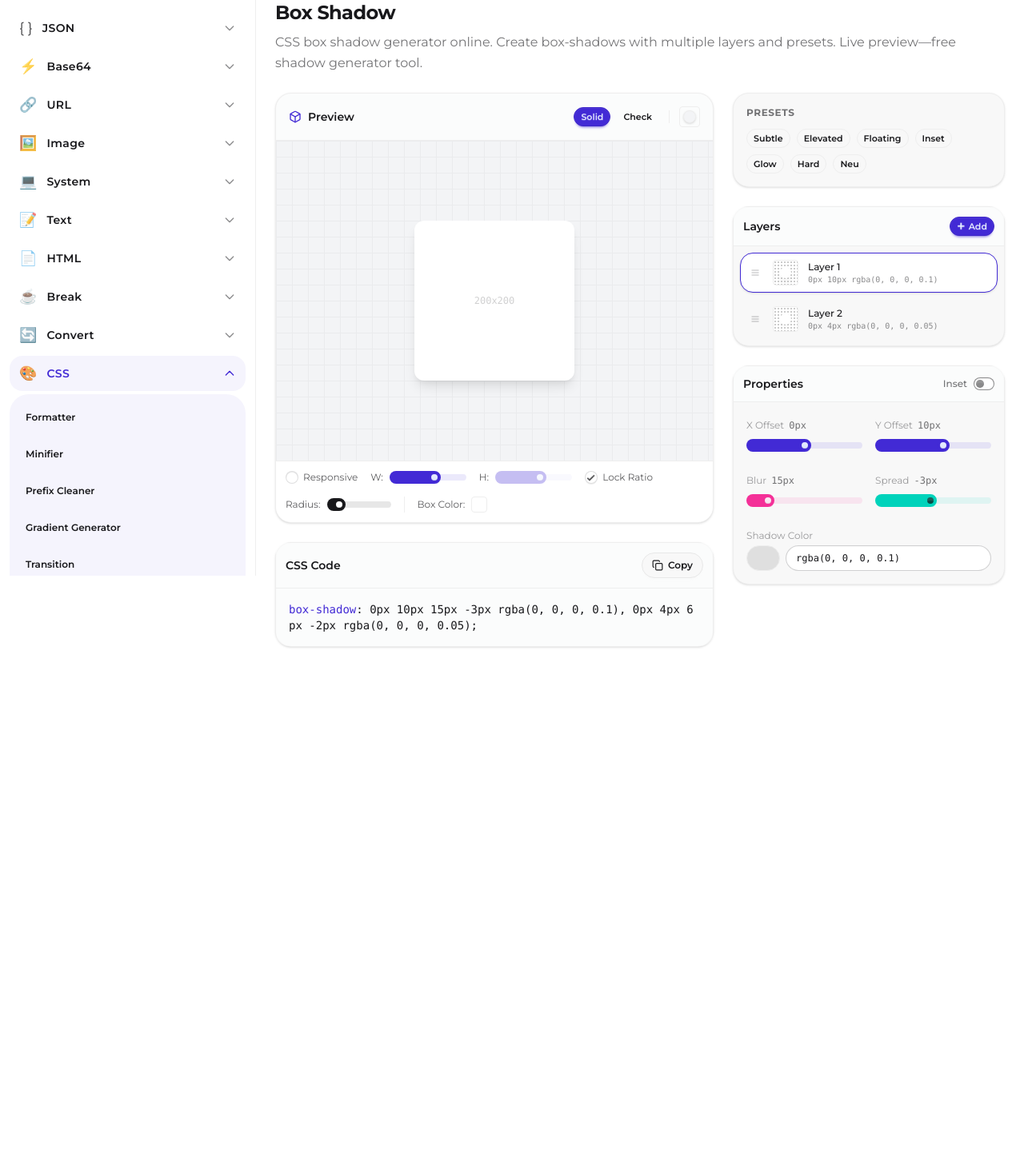
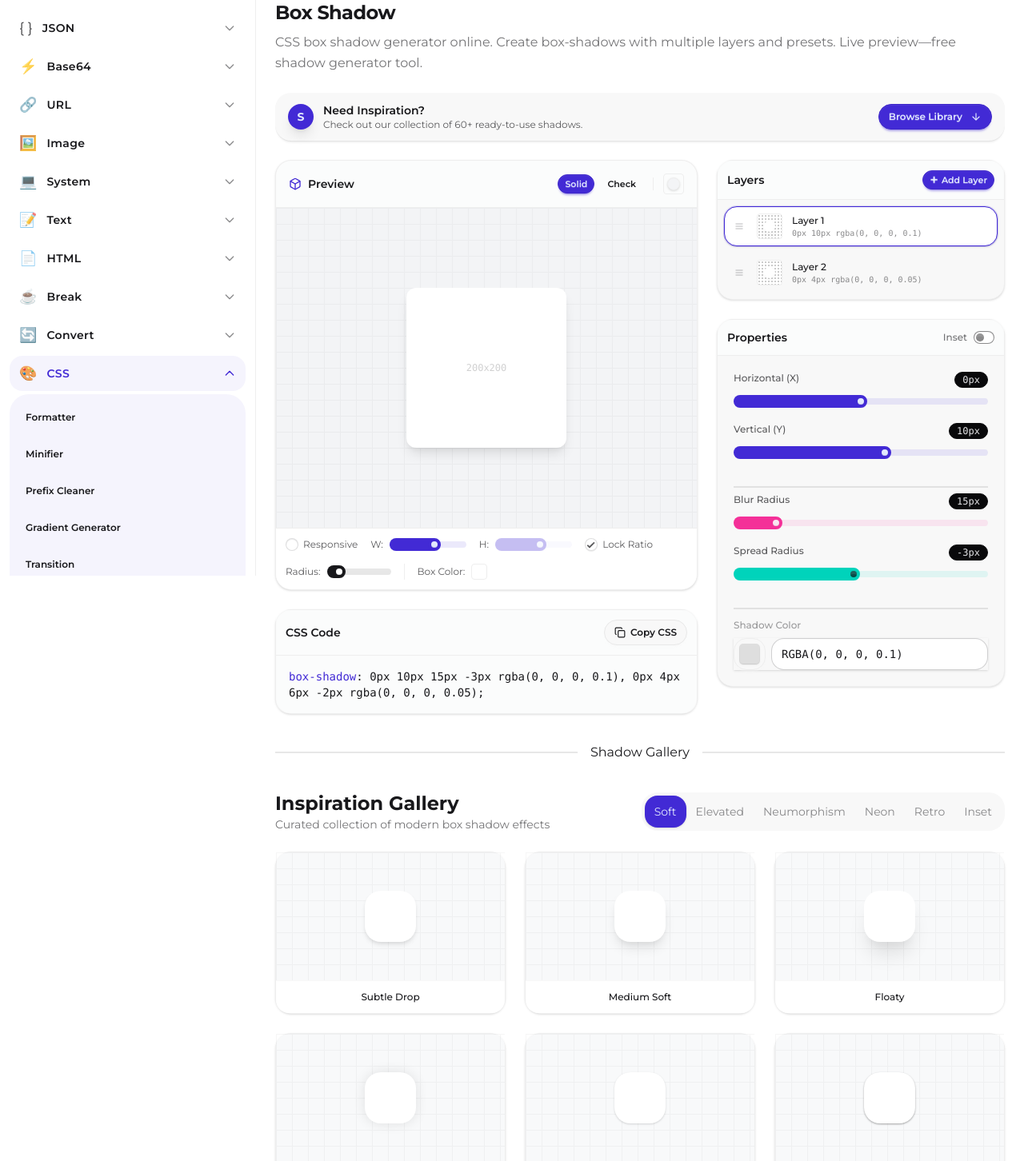
Before and after one commit to ronny8877/onedev, a SvelteKit app: page /css/box-shadow in a window 1280 px wide. Shown: the part 80-1532 px from the top of the page at 80% size. Before the commit the page ends 913 px from the top, so only its background shows below. Built offline with nearby package versions, Linux system fonts and the light colour scheme.

Commit message:
refactor: polished box-shadow tool

```diff
--- a/src/routes/css/box-shadow/+page.svelte
+++ b/src/routes/css/box-shadow/+page.svelte
@@ -2,6 +2,7 @@
 	import ToolWrapper from '$lib/components/ui/ToolWrapper.svelte';
 	import CopyButton from '$lib/components/ui/CopyButton.svelte';
 	import { generateBoxShadow, type BoxShadowConfig } from '$lib/utils/css-utils';
+	import { softShadows, elevatedShadows, neumorphicShadows, neonShadows, retroShadows, insetShadows } from './shadows';
 
 	let shadows = $state<BoxShadowConfig[]>([
 		{ x: 0, y: 10, blur: 15, spread: -3, color: 'rgba(0, 0, 0, 0.1)', inset: false },
@@ -20,6 +21,21 @@
 	let lockAspectRatio = $state(true);
 	let isResponsive = $state(false); // If true, box takes % width of container
 
+	// Library State
+	let activeLibraryTab = $state<'soft' | 'elevated' | 'neumorphism' | 'neon' | 'retro' | 'inset'>('soft');
+	let librarySection: HTMLElement;
+
+	let activeLibraryShadows = $derived.by(() => {
+		switch (activeLibraryTab) {
+			case 'soft': return softShadows;
+			case 'elevated': return elevatedShadows;
+			case 'neumorphism': return neumorphicShadows;
+			case 'neon': return neonShadows;
+			case 'retro': return retroShadows;
+			case 'inset': return insetShadows;
+		}
+	});
+
 	function addShadow() {
 		shadows = [...shadows, { x: 0, y: 10, blur: 20, spread: 0, color: 'rgba(0, 0, 0, 0.15)', inset: false }];
 		selectedShadow = shadows.length - 1;
@@ -32,32 +48,22 @@
 		}
 	}
 
-	// Presets
-	const presets = [
-		{ name: 'Subtle', shadows: [{ x: 0, y: 1, blur: 3, spread: 0, color: 'rgba(0, 0, 0, 0.1)', inset: false }] },
-		{ name: 'Elevated', shadows: [{ x: 0, y: 4, blur: 6, spread: -1, color: 'rgba(0, 0, 0, 0.1)', inset: false }, { x: 0, y: 2, blur: 4, spread: -2, color: 'rgba(0, 0, 0, 0.1)', inset: false }] },
-		{ name: 'Floating', shadows: [{ x: 0, y: 10, blur: 15, spread: -3, color: 'rgba(0, 0, 0, 0.1)', inset: false }, { x: 0, y: 4, blur: 6, spread: -4, color: 'rgba(0, 0, 0, 0.1)', inset: false }] },
-		{ name: 'Inset', shadows: [{ x: 0, y: 2, blur: 4, spread: 0, color: 'rgba(0, 0, 0, 0.2)', inset: true }] },
-		{ name: 'Glow', shadows: [{ x: 0, y: 0, blur: 20, spread: 0, color: 'rgba(59, 130, 246, 0.5)', inset: false }] },
-		{ name: 'Hard', shadows: [{ x: 4, y: 4, blur: 0, spread: 0, color: 'rgba(0, 0, 0, 0.25)', inset: false }] },
-		{ name: 'Neu', shadows: [{ x: -9, y: -9, blur: 16, spread: 0, color: 'rgba(255,255,255, 1)', inset: false }, { x: 9, y: 9, blur: 16, spread: 0, color: 'rgba(209,217,230, 1)', inset: false }] }
-	];
-
-	function applyPreset(preset: typeof presets[0]) {
-		shadows = preset.shadows.map((s, i) => ({ ...s }));
-		if (preset.name === 'Neu') {
-			previewBgColor = '#e0e5ec';
-			previewBoxColor = '#e0e5ec';
-			previewBgType = 'solid';
-		} else {
-			previewBgColor = '#f3f4f6';
-			previewBoxColor = '#ffffff';
-			previewBgType = 'solid';
-		}
-		selectedShadow = 0;
+	// Presets (Kept for quick access, simplified)
+	function applyPreset(preset: typeof softShadows[0]) {
+		// Parse minimal preset object or full shadow definition
+		// For the gallery, we have 'css' string, we need to parse it or just use it.
+		// But our tool works with objects.
+		// For simplicity in this tool, the library just copies CSS.
+		// BUT, user might want to EDIT library shadows.
+		// Parsing complex box-shadow strings is hard.
+		// For now, let's keep the library as "Copy CSS" mainly,
+		// OR we try to parse simple ones.
+		// Given complexity, let's keep Library as "Copy CSS" for now, and rely on internal presets for editing.
 	}
 
-	let current = $derived(shadows[selectedShadow] || shadows[0]);
+	function scrollToLibrary() {
+		librarySection?.scrollIntoView({ behavior: 'smooth' });
+	}
 
 	function updateSize(dim: 'width' | 'height', val: number) {
 		if (dim === 'width') {
@@ -71,9 +77,26 @@
 </script>
 
 <ToolWrapper
-	keywords={['box shadow', 'css shadow', 'shadow generator', 'drop shadow', 'css effects']}
+	keywords={['box shadow generator', 'css box shadow', 'drop shadow css', 'neumorphism generator', 'css glow effect', 'shadow maker']}
 >
-	<div class="grid lg:grid-cols-[1fr_340px] gap-6 items-start">
+	<!-- Top Notification -->
+	<div class="alert border-none mb-6 rounded-xl flex items-center justify-between">
+		<div class="flex items-center gap-3">
+			<div class="w-8 h-8 rounded-full bg-primary flex items-center justify-center text-primary-content font-bold shadow-lg">
+				S
+			</div>
+			<div>
+				<h3 class="font-semibold text-sm">Need Inspiration?</h3>
+				<p class="text-xs opacity-70">Check out our collection of 60+ ready-to-use shadows.</p>
+			</div>
+		</div>
+		<button class="btn btn-sm btn-primary" onclick={scrollToLibrary}>
+			Browse Library
+			<svg xmlns="http://www.w3.org/2000/svg" width="14" height="14" viewBox="0 0 24 24" fill="none" stroke="currentColor" stroke-width="2" stroke-linecap="round" stroke-linejoin="round" class="ml-1"><path d="M12 5v14M5 12l7 7 7-7"/></svg>
+		</button>
+	</div>
+
+	<div class="grid lg:grid-cols-[1fr_360px] gap-6 items-start">
 		<!-- Left Col: Preview & Bottom Code -->
 		<div class="space-y-6">
 			<!-- Main Preview Canvas -->
@@ -211,7 +234,7 @@
 			<div class="card bg-base-200 border border-base-300 shadow-sm">
 				<div class="p-3 border-b border-base-300 flex items-center justify-between bg-base-100/50">
 					<h3 class="text-sm font-semibold">CSS Code</h3>
-					<CopyButton text={`box-shadow: ${cssOutput};`} label="Copy" size="sm" />
+					<CopyButton text={`box-shadow: ${cssOutput};`} label="Copy CSS" size="sm" />
 				</div>
 				<div class="p-4 bg-base-100/50 font-mono text-sm overflow-x-auto whitespace-pre-wrap break-all rounded-b-2xl">
 					<span class="text-primary">box-shadow</span>: {cssOutput};
@@ -222,29 +245,12 @@
 		<!-- Right Col: Controls -->
 		<div class="flex flex-col gap-6">
 
-			<!-- Presets -->
-			<div class="card bg-base-200 border border-base-300 shadow-sm">
-				<div class="p-4">
-					<h3 class="text-xs font-bold uppercase tracking-wider opacity-60 mb-3">Presets</h3>
-					<div class="flex flex-wrap gap-2">
-						{#each presets as preset}
-							<button
-								class="btn btn-xs {JSON.stringify(shadows) === JSON.stringify(preset.shadows) ? 'btn-primary' : 'btn-ghost border-base-300'}"
-								onclick={() => applyPreset(preset)}
-							>
-								{preset.name}
-							</button>
-						{/each}
-					</div>
-				</div>
-			</div>
-
 			<!-- Layers List -->
 			<div class="card bg-base-200 border border-base-300 shadow-sm">
 				<div class="p-3 border-b border-base-300 flex items-center justify-between bg-base-100/50">
 					<h3 class="text-sm font-semibold">Layers</h3>
 					<button class="btn btn-xs btn-primary gap-1" onclick={addShadow}>
-						<span class="text-lg leading-none">+</span> Add
+						<span class="text-lg leading-none">+</span> Add Layer
 					</button>
 				</div>
 				<div class="max-h-[240px] overflow-y-auto custom-scrollbar p-2 space-y-2">
@@ -252,7 +258,7 @@
 						<!-- svelte-ignore a11y_interactive_supports_focus -->
 						<div
 							class="group relative flex items-center gap-3 p-2 rounded-lg cursor-pointer transition-all border
-								{selectedShadow === index ? 'bg-base-100 border-primary shadow-sm' : 'hover:bg-base-100/50 border-transparent hover:border-base-300'}"
+								{selectedShadow === index ? 'bg-base-100 border-primary shadow-sm ring-1 ring-primary/20' : 'hover:bg-base-100/50 border-transparent hover:border-base-300'}"
 							onclick={() => selectedShadow = index}
 							role="button"
 							onkeydown={(e) => e.key === 'Enter' && (selectedShadow = index)}
@@ -304,60 +310,73 @@
 					</div>
 				</div>
 
-				<div class="p-4 space-y-5">
-					<!-- Position 2D Pad (Conceptual - implemented as sliders for robustness) -->
-					<div class="grid grid-cols-2 gap-4">
+				<div class="p-5 space-y-6">
+
+					<!-- X / Y Position -->
+					<div class="space-y-4">
 						<div class="form-control">
-							<label class="label p-0 mb-1">
-								<span class="label-text text-xs opacity-70">X Offset</span>
-								<span class="label-text-alt font-mono text-xs">{shadows[selectedShadow].x}px</span>
-							</label>
-							<input type="range" bind:value={shadows[selectedShadow].x} min="-50" max="50" class="range range-xs range-primary"/>
+							<div class="flex justify-between mb-1">
+								<span class="text-xs font-medium opacity-70">Horizontal (X)</span>
+								<span class="font-mono text-xs badge badge-neutral badge-sm">{shadows[selectedShadow].x}px</span>
+							</div>
+							<input type="range" bind:value={shadows[selectedShadow].x} min="-50" max="50" class="range range-xs range-primary w-full"/>
 						</div>
 						<div class="form-control">
-							<label class="label p-0 mb-1">
-								<span class="label-text text-xs opacity-70">Y Offset</span>
-								<span class="label-text-alt font-mono text-xs">{shadows[selectedShadow].y}px</span>
-							</label>
-							<input type="range" bind:value={shadows[selectedShadow].y} min="-50" max="50" class="range range-xs range-primary"/>
+							<div class="flex justify-between mb-1">
+								<span class="text-xs font-medium opacity-70">Vertical (Y)</span>
+								<span class="font-mono text-xs badge badge-neutral badge-sm">{shadows[selectedShadow].y}px</span>
+							</div>
+							<input type="range" bind:value={shadows[selectedShadow].y} min="-50" max="50" class="range range-xs range-primary w-full"/>
 						</div>
 					</div>
 
-					<div class="grid grid-cols-2 gap-4">
+					<div class="divider my-0"></div>
+
+					<!-- Blur / Spread -->
+					<div class="space-y-4">
 						<div class="form-control">
-							<label class="label p-0 mb-1">
-								<span class="label-text text-xs opacity-70">Blur</span>
-								<span class="label-text-alt font-mono text-xs">{shadows[selectedShadow].blur}px</span>
-							</label>
-							<input type="range" bind:value={shadows[selectedShadow].blur} min="0" max="100" class="range range-xs range-secondary"/>
+							<div class="flex justify-between mb-1">
+								<span class="text-xs font-medium opacity-70">Blur Radius</span>
+								<span class="font-mono text-xs badge badge-neutral badge-sm">{shadows[selectedShadow].blur}px</span>
+							</div>
+							<input type="range" bind:value={shadows[selectedShadow].blur} min="0" max="100" class="range range-xs range-secondary w-full"/>
 						</div>
 						<div class="form-control">
-							<label class="label p-0 mb-1">
-								<span class="label-text text-xs opacity-70">Spread</span>
-								<span class="label-text-alt font-mono text-xs">{shadows[selectedShadow].spread}px</span>
-							</label>
-							<input type="range" bind:value={shadows[selectedShadow].spread} min="-50" max="50" class="range range-xs range-accent"/>
+							<div class="flex justify-between mb-1">
+								<span class="text-xs font-medium opacity-70">Spread Radius</span>
+								<span class="font-mono text-xs badge badge-neutral badge-sm">{shadows[selectedShadow].spread}px</span>
+							</div>
+							<input type="range" bind:value={shadows[selectedShadow].spread} min="-50" max="50" class="range range-xs range-accent w-full"/>
 						</div>
 					</div>
 
+					<div class="divider my-0"></div>
+
 					<!-- Color -->
 					<div class="form-control">
-						<label class="label p-0 mb-1">
-							<span class="label-text text-xs opacity-70">Shadow Color</span>
+						<label class="label p-0 mb-2">
+							<span class="label-text text-xs font-medium opacity-70">Shadow Color</span>
 						</label>
-						<div class="join w-full">
-							<div class="btn btn-sm btn-outline join-item px-1 border-base-300 hover:bg-transparent" style="background: {shadows[selectedShadow].color}">
-								<input type="color"
-									onchange={(e) => {
-										const hex = e.currentTarget.value;
-										// Convert hex to rgba to maintain transparency support if needed later,
-										// or just update string. For simple hex input:
-										shadows[selectedShadow].color = hex;
+
+						<div class="join w-full shadow-sm">
+							<div class="btn btn-square join-item relative hover:bg-base-200 border-base-300">
+								<div class="w-6 h-6 rounded shadow-sm ring-1 ring-base-content/10" style="background: {shadows[selectedShadow].color}"></div>
+								<input
+									type="color"
+									oninput={(e) => {
+										shadows[selectedShadow].color = (e.target as HTMLInputElement).value;
 									}}
-									class="opacity-0 w-8 h-full cursor-pointer"
+									value={shadows[selectedShadow].color}
+									class="absolute inset-0 opacity-0 w-full h-full cursor-pointer z-10"
+									title="Pick color"
 								/>
 							</div>
-							<input type="text" bind:value={shadows[selectedShadow].color} class="input input-sm input-bordered join-item w-full font-mono text-xs"/>
+							<input
+								type="text"
+								bind:value={shadows[selectedShadow].color}
+								class="input input-bordered join-item flex-1 font-mono uppercase text-sm"
+								placeholder="#000000"
+							/>
 						</div>
 					</div>
 				</div>
@@ -365,4 +384,65 @@
 
 		</div>
 	</div>
+
+	<!-- Shadow Library Section -->
+	<div class="divider my-10">Shadow Gallery</div>
+
+	<div class="flex flex-col gap-6" bind:this={librarySection}>
+		<div class="flex flex-col sm:flex-row items-start sm:items-center justify-between gap-4">
+			<div>
+				<h2 class="text-2xl font-bold">Inspiration Gallery</h2>
+				<p class="text-base-content/60 text-sm">Curated collection of modern box shadow effects</p>
+			</div>
+			<div class="tabs tabs-boxed bg-base-200 p-1 rounded-xl overflow-x-auto flex-nowrap max-w-full">
+				{#each ['soft', 'elevated', 'neumorphism', 'neon', 'retro', 'inset'] as type}
+					<button
+						class="tab tab-sm transition-all duration-300 rounded-lg whitespace-nowrap {activeLibraryTab === type ? 'tab-active bg-primary text-primary-content shadow-sm' : ''}"
+						onclick={() => activeLibraryTab = type as any}
+					>
+						{type.charAt(0).toUpperCase() + type.slice(1)}
+					</button>
+				{/each}
+			</div>
+		</div>
+
+		<div class="grid grid-cols-2 md:grid-cols-3 lg:grid-cols-3 gap-6">
+			{#each activeLibraryShadows as shadow}
+				<div class="group relative card bg-base-200 shadow-sm hover:shadow-md transition-all duration-300 overflow-visible border border-base-300 hover:-translate-y-1">
+					<!-- Preview Area -->
+					<div
+						class="h-40 w-full flex items-center justify-center p-6 rounded-t-2xl relative"
+						style="background-color: {shadow.bgColor || '#f8f9fa'};"
+					>
+						{#if shadow.type === 'neumorphism'}
+							<!-- Neumorphic specific styling context -->
+						{/if}
+
+						<!-- Grid pattern for transparent boxes if needed, or keeping it subtle -->
+						{#if !['neumorphism', 'neon'].includes(shadow.type)}
+							<div class="absolute inset-0 opacity-[0.03]" style="background-image: linear-gradient(#000 1px, transparent 1px), linear-gradient(90deg, #000 1px, transparent 1px); background-size: 20px 20px;"></div>
+						{/if}
+
+						<div
+							class="w-16 h-16 rounded-xl transition-all duration-300 z-5"
+							style="
+								background-color: {shadow.boxColor || 'white'};
+								box-shadow: {shadow.css};
+							"
+						></div>
+
+						<!-- Copy Overlay -->
+						<div class="absolute inset-0 flex items-center justify-center opacity-0 group-hover:opacity-100 transition-opacity duration-200 bg-base-300/40 backdrop-blur-[1px] rounded-t-2xl z-10">
+							<CopyButton text={`box-shadow: ${shadow.css};`} size="sm" label="Copy CSS" />
+						</div>
+					</div>
+
+					<!-- Label -->
+					<div class="p-3 bg-base-100 border-t border-base-200 z-10 rounded-b-2xl">
+						<div class="text-xs font-medium truncate text-center" title={shadow.name}>{shadow.name}</div>
+					</div>
+				</div>
+			{/each}
+		</div>
+	</div>
 </ToolWrapper>
--- /dev/null
+++ b/src/routes/css/box-shadow/shadows.ts
@@ -0,0 +1,94 @@
+export interface BoxShadowDef {
+	name: string;
+	css: string;
+	type: 'soft' | 'elevated' | 'neumorphism' | 'neon' | 'retro' | 'inset';
+	bgColor?: string; // Optional custom bg for preview
+	boxColor?: string; // Optional custom box color for preview
+}
+
+export const softShadows: BoxShadowDef[] = [
+	{ name: 'Subtle Drop', css: '0 4px 6px -1px rgba(0, 0, 0, 0.1), 0 2px 4px -1px rgba(0, 0, 0, 0.06)', type: 'soft' },
+	{ name: 'Medium Soft', css: '0 10px 15px -3px rgba(0, 0, 0, 0.1), 0 4px 6px -2px rgba(0, 0, 0, 0.05)', type: 'soft' },
+	{ name: 'Floaty', css: '0 20px 25px -5px rgba(0, 0, 0, 0.1), 0 10px 10px -5px rgba(0, 0, 0, 0.04)', type: 'soft' },
+	{ name: 'Dreamy', css: '0 0 15px rgba(0, 0, 0, 0.1)', type: 'soft' },
+	{ name: 'Clean', css: '0 1px 3px 0 rgba(0, 0, 0, 0.1), 0 1px 2px 0 rgba(0, 0, 0, 0.06)', type: 'soft' },
+	{ name: 'Material 1', css: '0 1px 3px rgba(0,0,0,0.12), 0 1px 2px rgba(0,0,0,0.24)', type: 'soft' },
+	{ name: 'Material 2', css: '0 3px 6px rgba(0,0,0,0.16), 0 3px 6px rgba(0,0,0,0.23)', type: 'soft' },
+];
+
+export const elevatedShadows: BoxShadowDef[] = [
+	{ name: 'High Lift', css: '0 25px 50px -12px rgba(0, 0, 0, 0.25)', type: 'elevated' },
+	{ name: 'Sharp Lift', css: '10px 10px 0px 0px rgba(0,0,0,0.1)', type: 'elevated' },
+	{ name: 'Layered', css: '0 1px 1px rgba(0,0,0,0.15), 0 2px 2px rgba(0,0,0,0.15), 0 4px 4px rgba(0,0,0,0.15), 0 8px 8px rgba(0,0,0,0.15)', type: 'elevated' },
+	{ name: 'Bottom Heavy', css: '0 8px 6px -6px black', type: 'elevated' },
+	{ name: 'Crisp', css: '0 4px 4px rgba(0,0,0,0.25)', type: 'elevated' },
+];
+
+export const neumorphicShadows: BoxShadowDef[] = [
+	{
+		name: 'Soft Convex',
+		css: '9px 9px 16px rgb(163,177,198,0.6), -9px -9px 16px rgba(255,255,255, 0.5)',
+		type: 'neumorphism',
+		bgColor: '#e0e5ec',
+		boxColor: '#e0e5ec'
+	},
+	{
+		name: 'Soft Concave',
+		css: 'inset 6px 6px 10px 0 rgba(163,177,198, 0.7), inset -6px -6px 10px 0 rgba(255,255,255, 0.8)',
+		type: 'neumorphism',
+		bgColor: '#e0e5ec',
+		boxColor: '#e0e5ec'
+	},
+	{
+		name: 'Dark Mode',
+		css: '5px 5px 10px #1a1a1a, -5px -5px 10px #2e2e2e',
+		type: 'neumorphism',
+		bgColor: '#242424',
+		boxColor: '#242424'
+	},
+	{
+		name: 'Pressed Dark',
+		css: 'inset 5px 5px 10px #1a1a1a, inset -5px -5px 10px #2e2e2e',
+		type: 'neumorphism',
+		bgColor: '#242424',
+		boxColor: '#242424'
+	}
+];
+
+export const neonShadows: BoxShadowDef[] = [
+	{
+		name: 'Blue Glow',
+		css: '0 0 5px #03e9f4, 0 0 25px #03e9f4, 0 0 50px #03e9f4, 0 0 100px #03e9f4',
+		type: 'neon',
+		bgColor: '#1a1a2e',
+		boxColor: '#1a1a2e'
+	},
+	{
+		name: 'Pink Neon',
+		css: '0 0 10px #fff, 0 0 20px #fff, 0 0 30px #e60073, 0 0 40px #e60073, 0 0 50px #e60073, 0 0 60px #e60073, 0 0 70px #e60073',
+		type: 'neon',
+		bgColor: '#000',
+		boxColor: '#fff'
+	},
+	{
+		name: 'Green Energy',
+		css: '0 0 10px #00ff7f, 0 0 20px #00ff7f, inset 0 0 10px #00ff7f',
+		type: 'neon',
+		bgColor: '#111',
+		boxColor: '#111'
+	}
+];
+
+export const retroShadows: BoxShadowDef[] = [
+	{ name: '8-bit', css: '4px 4px 0px 0px #000000', type: 'retro' },
+	{ name: 'Stack', css: '5px 5px 0px 0px #289FED, 10px 10px 0px 0px #5FB8FF, 15px 15px 0px 0px #A1D8FF, 20px 20px 0px 0px #CAE6FF, 25px 25px 0px 0px #E1EEFF, 5px 5px 15px 5px rgba(0,0,0,0)', type: 'retro' },
+	{ name: 'Brutalism', css: '6px 6px 0px 0px #000', type: 'retro', boxColor: '#ffcc00' },
+	{ name: 'Offset Outline', css: '10px 10px 0 -2px #fff, 10px 10px 0 2px #000', type: 'retro', boxColor: '#000' }
+];
+
+export const insetShadows: BoxShadowDef[] = [
+	{ name: 'Deep Well', css: 'inset 0 0 15px rgba(0,0,0,0.5)', type: 'inset' },
+	{ name: 'Inner Border', css: 'inset 0 0 0 4px rgba(0,0,0,0.1)', type: 'inset' },
+	{ name: 'Top Inner', css: 'inset 0 10px 10px -10px rgba(0,0,0,0.5)', type: 'inset' },
+	{ name: 'Cushion', css: 'inset 5px 5px 15px rgba(0,0,0,0.15), inset -5px -5px 15px rgba(255,255,255,0.8)', type: 'inset', bgColor: '#f0f0f3', boxColor: '#f0f0f3' }
+];
```
